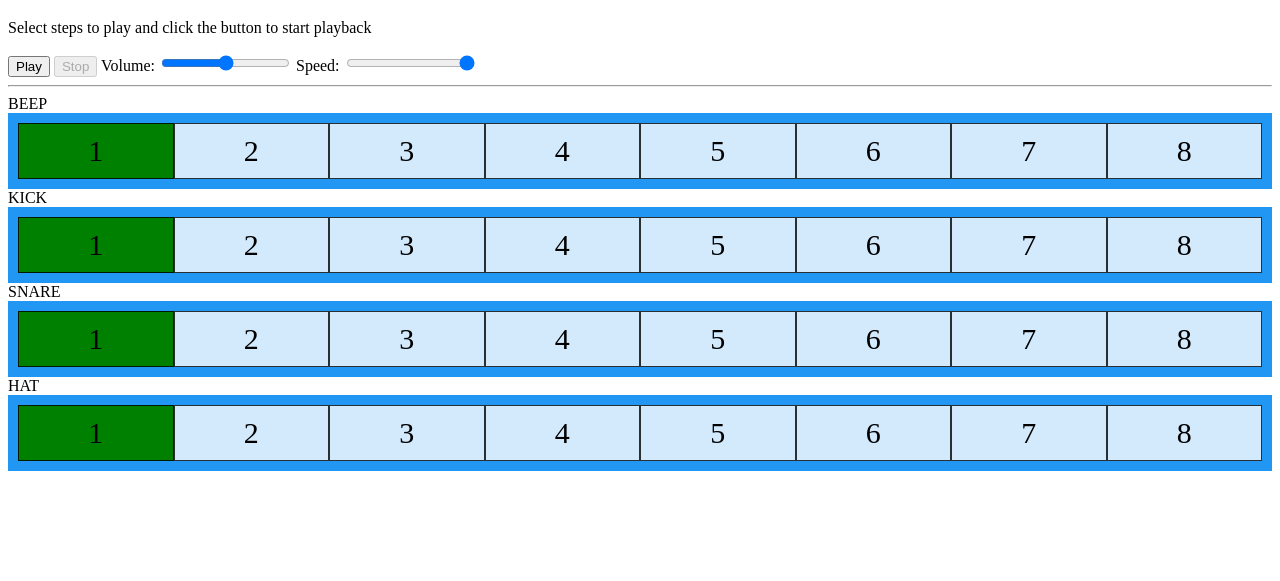
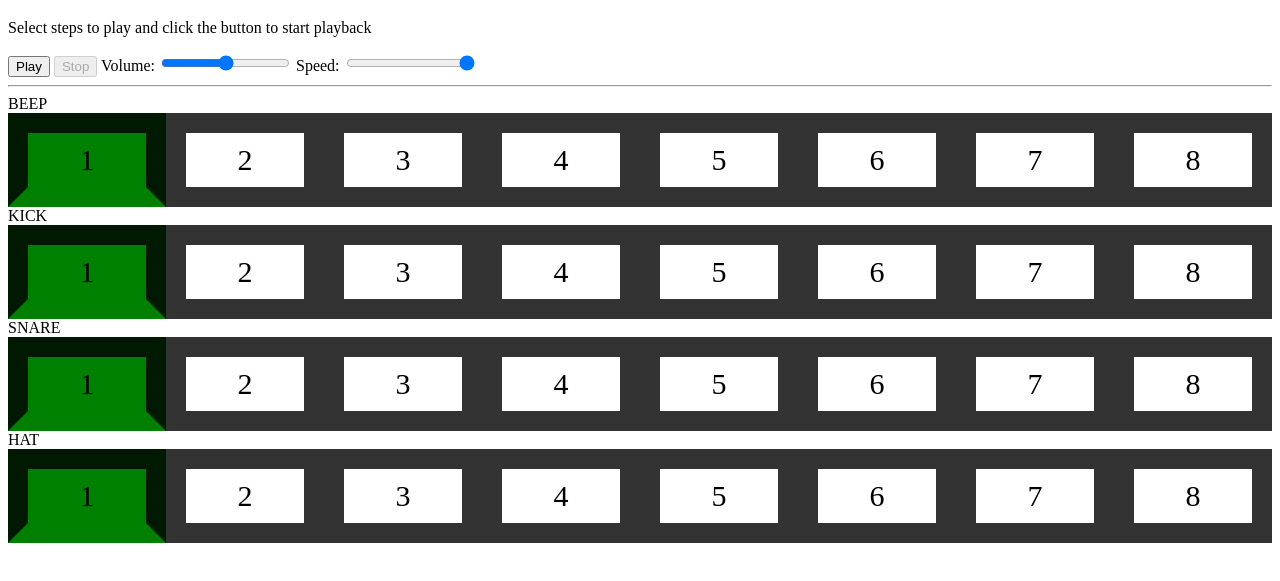
Before and after one commit to hhirsch/drums, a plain HTML site: page index.html in a window 1280 px wide. Shown: the part 61-642 px from the top of the page. Drawn offline with Linux system fonts and the light colour scheme.

Commit message:
feat: slight ui improvment

```diff
--- a/drums.css
+++ b/drums.css
@@ -1,12 +1,10 @@
 .grid-container {
   display: grid;
   grid-template-columns: auto auto auto auto auto auto auto auto;
-  background-color: #2196F3;
-  padding: 10px;
 }
 .grid-item {
   background-color: rgba(255, 255, 255, 0.8);
-  border: 1px solid rgba(0, 0, 0, 0.8);
+  border: 20px solid rgba(0, 0, 0, 0.8);
   padding: 10px;
   font-size: 30px;
   text-align: center;
@@ -14,9 +12,11 @@
 
 .active-step {
     background-color: green;
+    border-bottom-color: green;
 }
 
 .enabled-step {
     font-weight: bold;
     color: blue;
+    background-color: yellow;
 }
```
